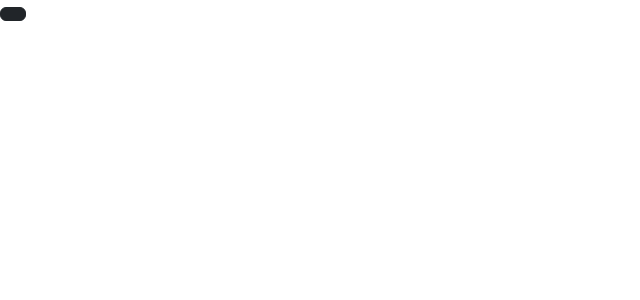
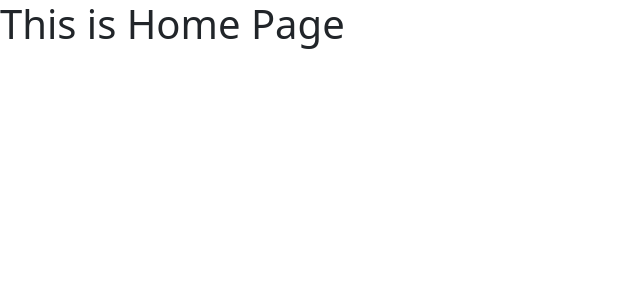
Before and after one commit to sajjadmt/ecom, a React (Create React App) app: page / in a window 1280 px wide. Shown: the top 300 px of the page, without its empty margins (0-640 px from the left). Built offline with nearby package versions, Linux system fonts and the light colour scheme; the HTML template or start-up script is replaced by a standard one.

Commit message:
Define Router

```diff
--- a/src/App.js
+++ b/src/App.js
@@ -1,11 +1,17 @@
-import React, {Component} from 'react'
+import React, {Component, Fragment} from 'react'
 import {Button} from "react-bootstrap";
+import {BrowserRouter} from "react-router-dom";
+import AppRoute from "./route/AppRoute";
 
 class App extends Component {
     render() {
         return (
             <div>
-                <Button variant="dark"><i className="fa fa-home"></i></Button>
+                <Fragment>
+                    <BrowserRouter>
+                        <AppRoute/>
+                    </BrowserRouter>
+                </Fragment>
             </div>
         )
     }
--- a/src/pages/HomePage.jsx
+++ b/src/pages/HomePage.jsx
@@ -1,9 +1,11 @@
-import React, {Component} from 'react'
+import React, {Component, Fragment} from 'react'
 
 class HomePage extends Component {
     render() {
         return (
-            <div>HomePage</div>
+            <Fragment>
+                <h1>This is Home Page</h1>
+            </Fragment>
         )
     }
 }
--- a/src/route/AppRoute.js
+++ b/src/route/AppRoute.js
@@ -1,9 +1,15 @@
-import React, {Component} from 'react'
+import React, {Component, Fragment} from 'react'
+import {Route, Switch} from "react-router";
+import HomePage from "../pages/HomePage";
 
 class AppRoute extends Component {
     render() {
         return (
-            <div>AppRoute</div>
+            <Fragment>
+                <Switch>
+                    <Route to={'/'} component={HomePage} />
+                </Switch>
+            </Fragment>
         )
     }
 }
```
